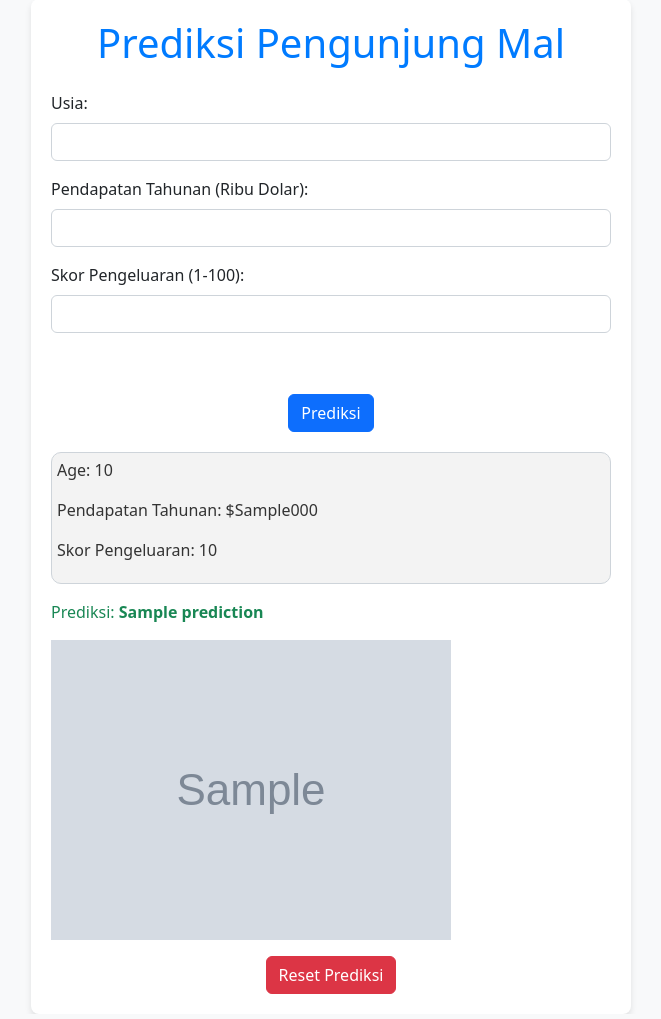
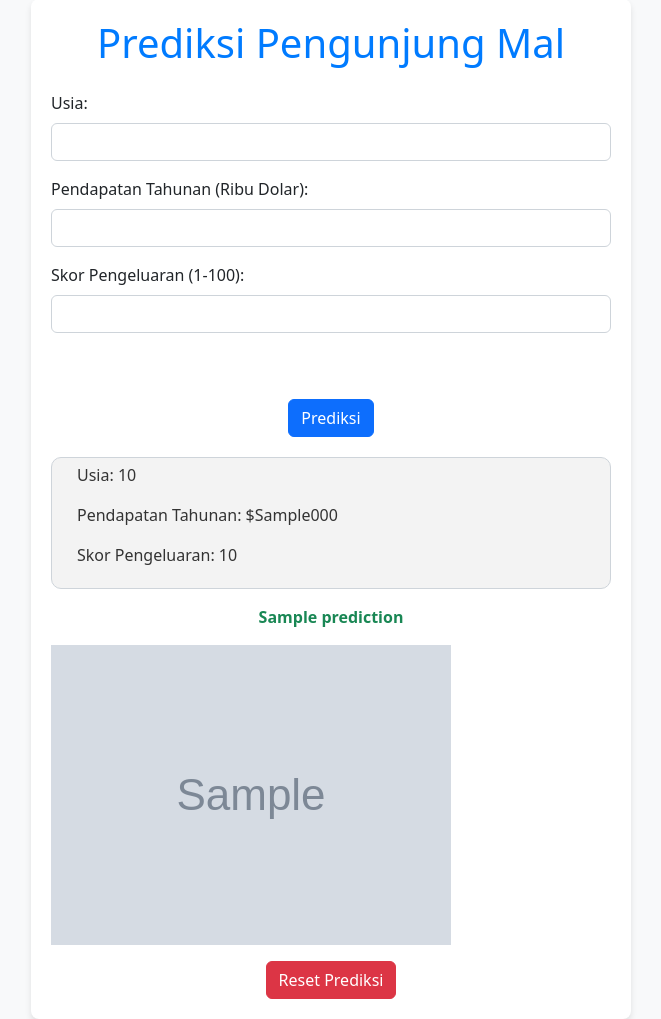
Before and after one commit to Flwstrm40/ML-Project-Gaming, a Flask app: template templates/index.html in a window 1280 px wide. Shown: the part 51-1070 px from the top of the page, without its empty margins (309-970 px from the left). Run offline with Flask 3, Linux system fonts and the light colour scheme; the template is opened without the code that fills it: most values are stand-ins (such as "Sample title", 1, 10 or a date in 2020); grey boxes marked "Sample" are stand-in pictures; parts of the project's set-up code (start-up, migrations or seed data) failed here and were passed over; some libraries are stand-ins or nearby versions.

Commit message:
tambahan validasi dan perbaiki sedikit

```diff
--- a/templates/index.html
+++ b/templates/index.html
@@ -41,7 +41,8 @@
             border-radius: 10px;
         }
         .result-text {
-            color: #333; /* Set your desired text color */
+            color: #333;
+            margin-left: 20px;
         }
         .extra-info {
             display: none;
@@ -55,7 +56,7 @@
             display: block;
         }
         .info {
-            margin-top: 5px;
+            margin-top: 10px;
             font-size: 20px;
             padding-left: 5px;
             width: 20px;
@@ -78,11 +79,11 @@
         <form action="/predict" method="post">
             <div class="mb-3">
                 <label for="age" class="form-label">Usia:</label>
-                <input type="number" class="form-control" id="age" name="age" required>
+                <input type="number" class="form-control" id="age" name="age" required min="1">
             </div>
             <div class="mb-3">
                 <label for="annual_income" class="form-label">Pendapatan Tahunan (Ribu Dolar):</label>
-                <input type="number" class="form-control" id="annual_income" name="annual_income" required>
+                <input type="number" class="form-control" id="annual_income" name="annual_income" required min="0">
             </div>
             <div class="mb-3">
                 <label for="spending_score" class="form-label">Skor Pengeluaran (1-100):</label>
@@ -102,11 +103,11 @@
 
         {% if prediction %}
         <div class="result-section">
-            <p class="result-text">Age: {{ age }}</p>
+            <p class="result-text">Usia: {{ age }}</p>
             <p class="result-text">Pendapatan Tahunan: ${{ annual_income }}000</p>
             <p class="result-text">Skor Pengeluaran: {{ spending_score }}</p>
         </div>
-        <p class="mt-3 text-success">Prediksi: <strong>{{ prediction }}</strong></p>
+        <p class="mt-3 text-success text-center"><strong>{{ prediction }}</strong></p>
         <img src="{{ image }}" alt="image cluster" class="img-fluid">
         <form action="/">
             <div class="text-center">
```
